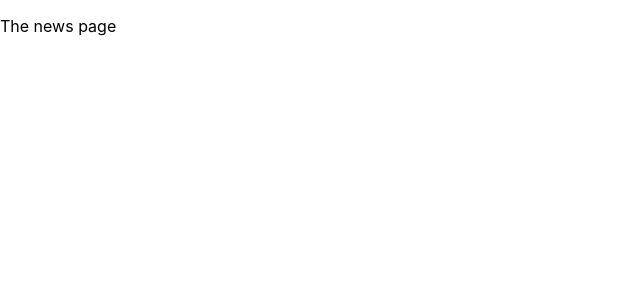
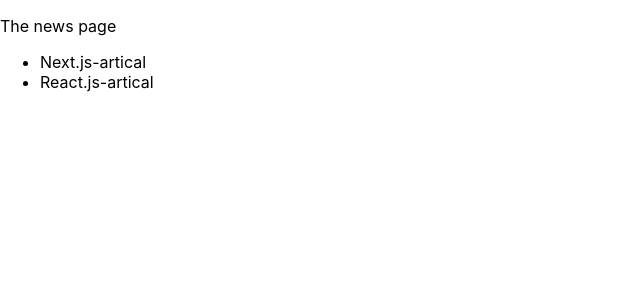
Before and after one commit to adilahamad786/nextjs-basics-of-routing, a Next.js app: page /news in a window 1280 px wide. Shown: the top 300 px of the page, without its empty margins (0-640 px from the left). Built offline with nearby package versions, Linux system fonts and the light colour scheme.

Commit message:
Bad way to navigate between pages using anchor tags: problems :- reload, fetch every page from server.

```diff
--- a/pages/news/index.js
+++ b/pages/news/index.js
@@ -1,7 +1,17 @@
 // your domain.com/news
 
 const NewsPage = () => {
-    return <p>The news page</p>
+    return <>
+        <p>The news page</p>
+        <ul>
+            <li>
+                <a href="/news/nextjs-artical">Next.js-artical</a>
+            </li>
+            <li>
+                <a href="/news/reactjs-artical">React.js-artical</a>
+            </li>
+        </ul>
+    </>
 };
 
 export default NewsPage;
```
